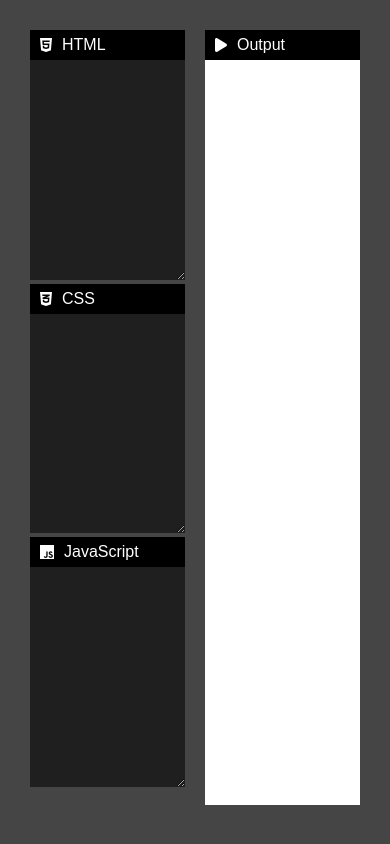
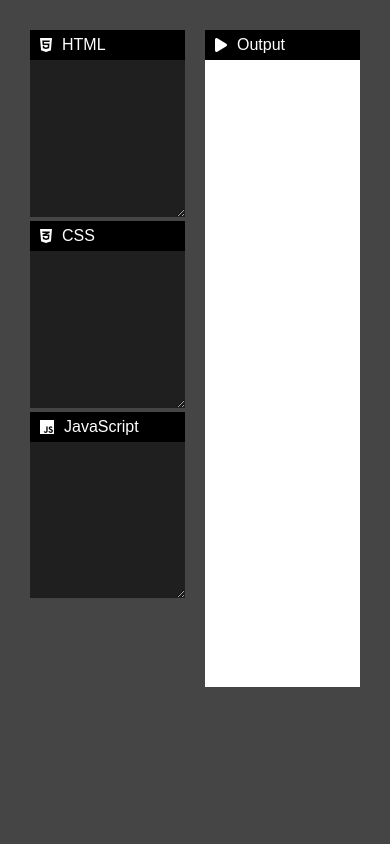
Before and after one commit to totan10/CodeKarlo-Live-Code-Editor, a plain HTML site: page index.html in a window 390 px wide. Drawn offline with Linux system fonts and the light colour scheme.

Commit message:
Update style.css
Add media query to make the page responsive.

```diff
--- a/style.css
+++ b/style.css
@@ -45,3 +45,33 @@ label{
     background: #000;
     height: 30px;
 }
+
+/* media queries */
+
+@media (max-width: 768px) {
+
+    .left,
+    .right {
+        flex-basis: 100%;
+    }
+
+    textarea {
+        height: 20%;
+        font-size: 16px;
+    }
+
+    iframe {
+        height: 80%;
+    }
+}
+
+@media (max-width: 480px) {
+    textarea {
+        height: 20%;
+        font-size: 14px;
+    }
+
+    iframe {
+        height: 80%;
+    }
+}
```
